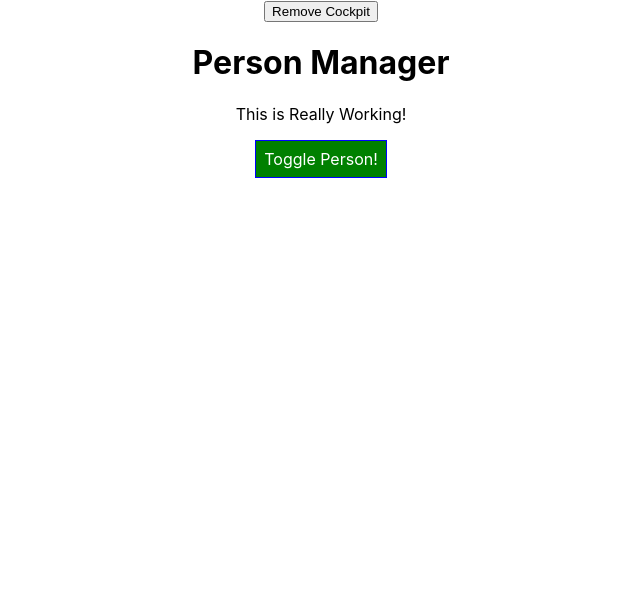
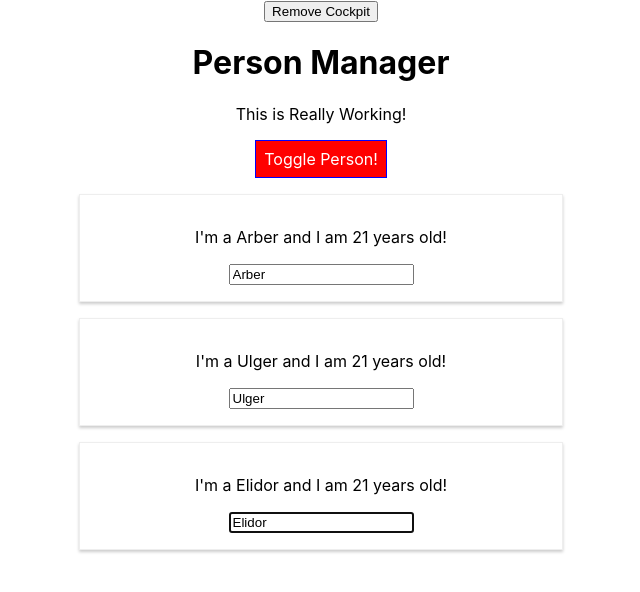
Before and after one commit to ArberGjonaj/React_Throwback_Learning, a React (Create React App) app: page / in a window 1280 px wide. Shown: the top 592 px of the page, without its empty margins (319-959 px from the left). Built offline with nearby package versions, Linux system fonts and the light colour scheme.

Commit message:
Refs with React Hooks

```diff
--- a/src/Components/Cockpit/Cockpit.js
+++ b/src/Components/Cockpit/Cockpit.js
@@ -1,25 +1,26 @@
-import React, {useEffect} from 'react';
-import classes from './Cockpit.module.css';
+import React, { useEffect, useRef } from "react";
+import classes from "./Cockpit.module.css";
 
 const Cockpit = (props) => {
-  useEffect(
-    ()=>{
-    console.log('[Cockpit.js] useEffect ')
-    setTimeout(()=>{
-      alert('Saved data to cloud')
-    },1000);
+  const toggleBtnRef = useRef(null);
+
+  useEffect(() => {
+    // console.log("[Cockpit.js] useEffect ");
+    // setTimeout(() => {
+    //   alert("Saved data to cloud");
+    // }, 1000);
+    toggleBtnRef.current.click();
     return () => {
+      console.log("[Cockpit.js] Cleanup work in useEffect");
+    };
+  }, []);
 
-      console.log('[Cockpit.js] Cleanup work in useEffect')
-    }
-  }, [])
-  useEffect(()=>{
-
-    console.log('[Cockpit.js] useEffect second')
-    return()=>{
-      console.log('[Cockpit.js] Cleanup work in useEffect')
-    }
-  })
+  useEffect(() => {
+    console.log("[Cockpit.js] useEffect second");
+    return () => {
+      console.log("[Cockpit.js] Cleanup work in useEffect");
+    };
+  });
   let buttonClasses = [classes.Button];
   const joinClasses = [];
   if (props.showPerson) {
@@ -32,12 +33,16 @@ const Cockpit = (props) => {
     joinClasses.push(classes.Bold); //  classes = ['red'], ['bold'];
   }
 
-  buttonClasses = buttonClasses.join(' ');
+  buttonClasses = buttonClasses.join(" ");
   return (
     <div className={classes.Cockpit}>
       <h1>{props.title}</h1>
-      <p className={joinClasses.join(' ')}>This is Really Working!</p>
-      <button className={buttonClasses} onClick={props.clicked}>
+      <p className={joinClasses.join(" ")}>This is Really Working!</p>
+      <button
+        ref={toggleBtnRef}
+        className={buttonClasses}
+        onClick={props.clicked}
+      >
         Toggle Person!
       </button>
     </div>
```
